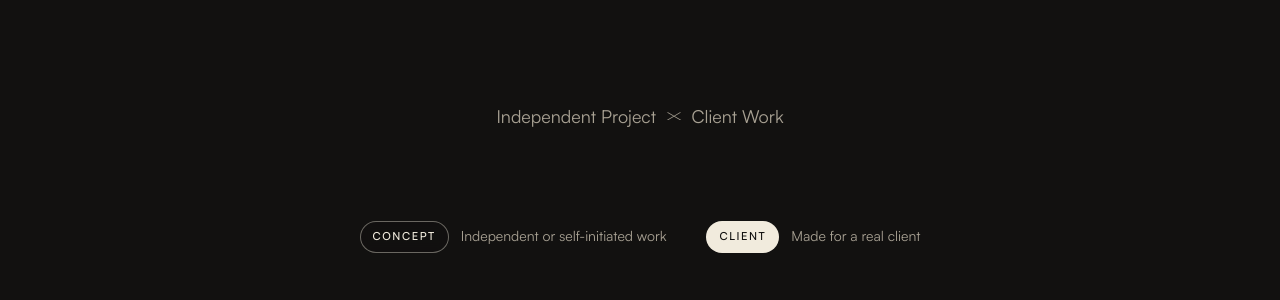
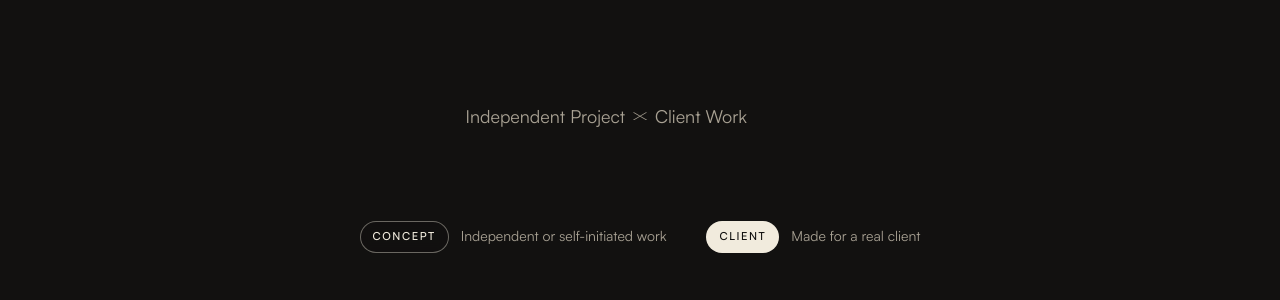
Before and after one commit to Anderrzx/anderrz.portfolio.github.io, a Jekyll site: the page built from work/index.html, in a window 1280 px wide. Shown: the part 455-755 px from the top of the page. Built offline with Jekyll 4.4.1, drawn with Linux system fonts in a browser that asks for light colours.

Commit message:
Work: keep the X centered under the wordmark
The intro line is now three parts in a 1fr / auto / 1fr grid, so the X sits
in the exact center of the page whatever the length of the words beside it.
Screen readers read the X as "and".

Co-Authored-By: Claude Opus 5.5 <noreply@anthropic.com>

```diff
--- a/assets/css/main.css
+++ b/assets/css/main.css
@@ -507,13 +507,28 @@ a {
     text-align: center;
 }
 
-/* The "X" in "Independent Project X Client Work": small and stretched wide */
+/* "Independent Project X Client Work": the X stays in the exact center of the
+   page (under the wordmark), with the words on either side of it */
+.work-lead {
+    display: grid;
+    grid-template-columns: 1fr auto 1fr;
+    align-items: center;
+    max-width: none;
+}
+
+.work-lead > span:first-child {
+    text-align: right;
+}
+
+.work-lead > span:last-child {
+    text-align: left;
+}
+
+/* The X: small and stretched wide */
 .lead-x {
-    display: inline-block;
-    margin: 0 0.9em;
+    margin: 0 1.1em;
     font-size: 0.6em;
     font-weight: 300;
-    vertical-align: 0.25em;
     transform: scaleX(2.4);
 }
 
--- a/work/index.html
+++ b/work/index.html
@@ -16,7 +16,8 @@ permalink: /work/
     {% include marquee.html words="Design|Marketing|Film" %}
 
     <div class="container">
-        <p class="page-lead reveal">Independent Project <span class="lead-x" aria-hidden="true">X</span><span class="visually-hidden">and</span> Client Work</p>
+        <!-- Three parts so the X sits in the exact center of the page, under the wordmark -->
+        <p class="page-lead work-lead reveal"><span>Independent Project</span> <span class="lead-x" role="img" aria-label="and">X</span> <span>Client Work</span></p>
 
         <dl class="type-legend reveal">
             <div>
```
